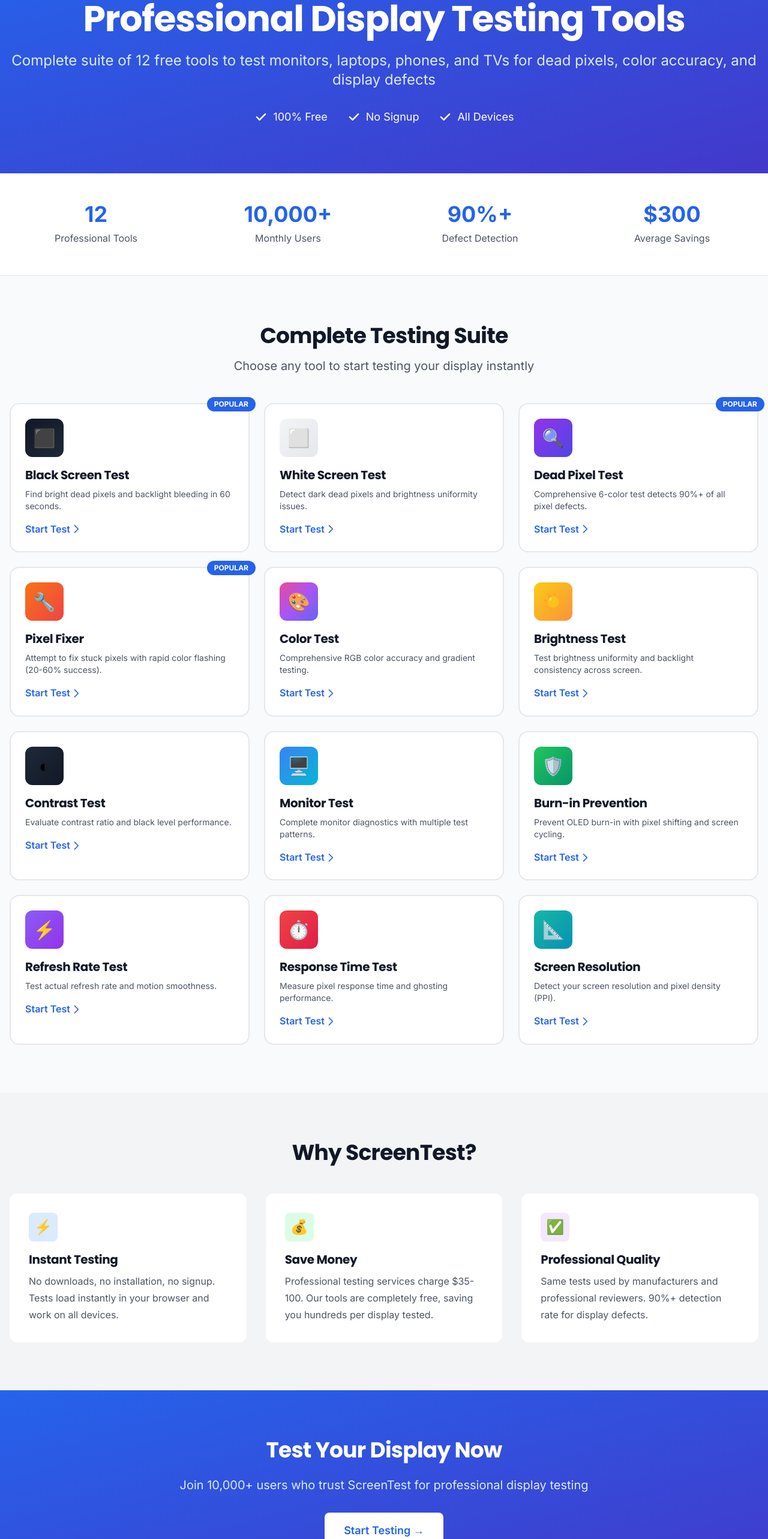
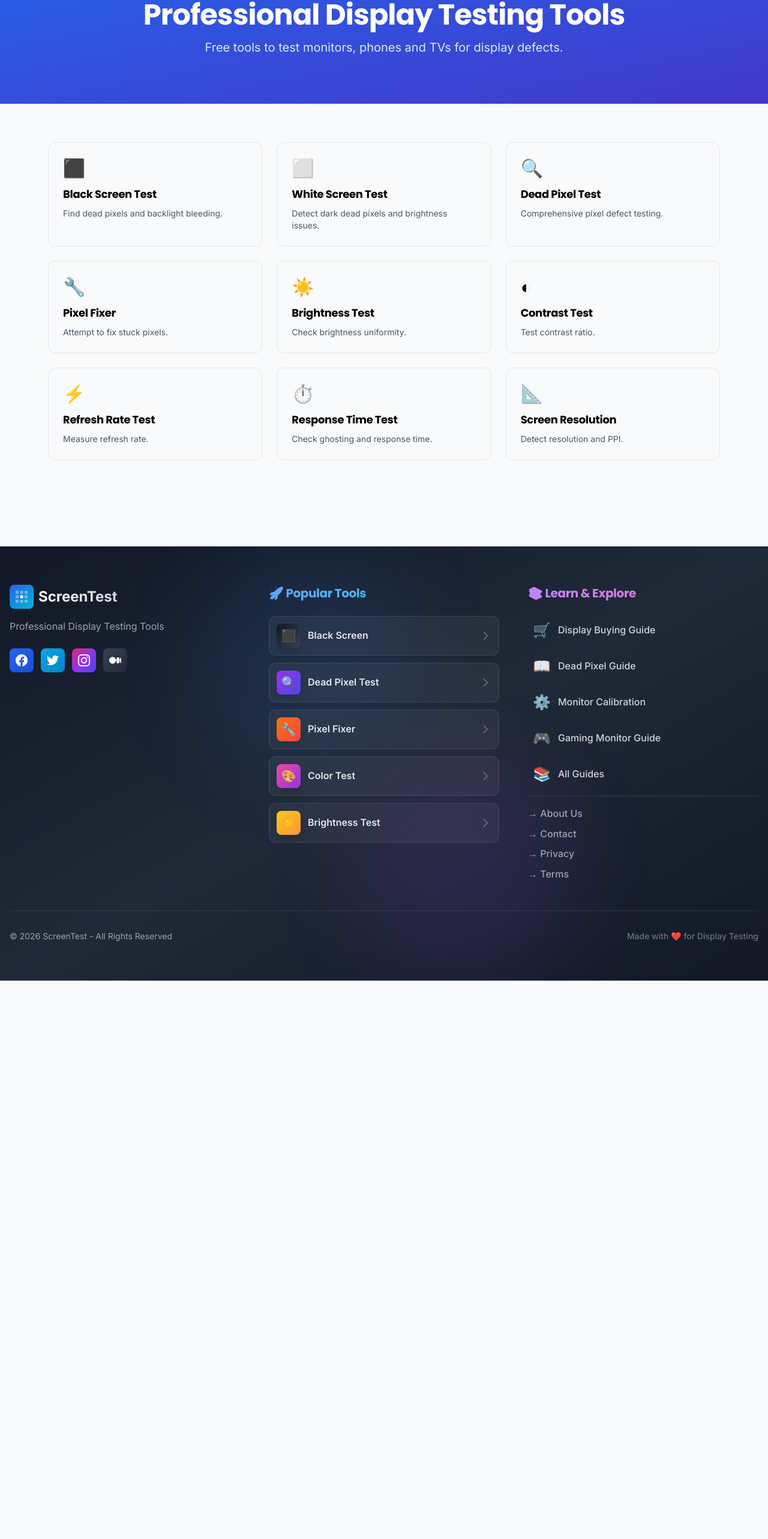
Before and after one commit to testscreentool-lgtm/screentest-io, a Next.js app: page / in a window 1280 px wide. Shown: the part 144-2710 px from the top of the page at 60% size. After the commit the page ends 1779 px from the top, so only its background shows below. Built offline with nearby package versions, Linux system fonts and the light colour scheme.

Commit message:
Update page.tsx
update schema

```diff
--- a/app/page.tsx
+++ b/app/page.tsx
@@ -1,268 +1,113 @@
 // File: /app/page.tsx
-// Homepage showcasing all 12 display testing tools
 
-import Link from 'next/link'
-import { Metadata } from 'next'
+import Link from "next/link"
+import type { Metadata } from "next"
 
+// ====== METADATA ======
 export const metadata: Metadata = {
-  title: 'Screen Test - 12 Free Display Testing Tools | ScreenTest',
-  description: 'Test monitors, phones & TVs with 12 professional tools including black screen, white screen & dead pixel tests. Find display defects instantly-free, no download.',
+  title: "ScreenTest – Free Display Testing Tools",
+  description:
+    "Test monitors, phones and TVs with free professional display testing tools. Black screen, white screen, dead pixel and more. No download required.",
+  alternates: {
+    canonical: "https://screentest.io/",
+  },
+  openGraph: {
+    title: "ScreenTest – Free Display Testing Tools",
+    description:
+      "Free professional tools to test monitors, phones and TVs for dead pixels, brightness and color issues.",
+    url: "https://screentest.io/",
+    siteName: "ScreenTest",
+    type: "website",
+  },
+  twitter: {
+    card: "summary_large_image",
+    title: "ScreenTest – Free Display Testing Tools",
+    description:
+      "Free tools to test screens for dead pixels, brightness and display defects.",
+  },
 }
 
+// ====== JSON-LD SCHEMA ======
+function JsonLd() {
+  const schema = {
+    "@context": "https://schema.org",
+    "@graph": [
+      {
+        "@type": "Organization",
+        "@id": "https://screentest.io/#organization",
+        name: "ScreenTest",
+        url: "https://screentest.io/",
+        logo: "https://screentest.io/logo.png",
+      },
+      {
+        "@type": "WebSite",
+        "@id": "https://screentest.io/#website",
+        url: "https://screentest.io/",
+        name: "ScreenTest",
+        publisher: {
+          "@id": "https://screentest.io/#organization",
+        },
+        potentialAction: {
+          "@type": "SearchAction",
+          target: "https://screentest.io/search?q={search_term_string}",
+          "query-input": "required name=search_term_string",
+        },
+      },
+    ],
+  }
+
+  return (
+    <script
+      type="application/ld+json"
+      dangerouslySetInnerHTML={{ __html: JSON.stringify(schema) }}
+    />
+  )
+}
+
+// ====== PAGE ======
 export default function HomePage() {
   const tools = [
-    {
-      name: 'Black Screen Test',
-      href: '/black-screen',
-      description: 'Find bright dead pixels and backlight bleeding in 60 seconds.',
-      icon: '⬛',
-      color: 'from-gray-900 to-gray-800',
-      popular: true
-    },
-    {
-      name: 'White Screen Test',
-      href: '/white-screen',
-      description: 'Detect dark dead pixels and brightness uniformity issues.',
-      icon: '⬜',
-      color: 'from-gray-100 to-gray-200',
-      textDark: true
-    },
-    {
-      name: 'Dead Pixel Test',
-      href: '/dead-pixel-test',
-      description: 'Comprehensive 6-color test detects 90%+ of all pixel defects.',
-      icon: '🔍',
-      color: 'from-purple-600 to-indigo-600',
-      popular: true
-    },
-    {
-      name: 'Pixel Fixer',
-      href: '/pixel-fixer',
-      description: 'Attempt to fix stuck pixels with rapid color flashing (20-60% success).',
-      icon: '🔧',
-      color: 'from-orange-500 to-red-500',
-      popular: true
-    },
-    {
-      name: 'Color Test',
-      href: '/color-test',
-      description: 'Comprehensive RGB color accuracy and gradient testing.',
-      icon: '🎨',
-      color: 'from-pink-500 via-purple-500 to-indigo-500'
-    },
-    {
-      name: 'Brightness Test',
-      href: '/brightness-test',
-      description: 'Test brightness uniformity and backlight consistency across screen.',
-      icon: '☀️',
-      color: 'from-yellow-400 to-orange-400',
-      textDark: true
-    },
-    {
-      name: 'Contrast Test',
-      href: '/contrast-test',
-      description: 'Evaluate contrast ratio and black level performance.',
-      icon: '◐',
-      color: 'from-gray-800 to-gray-900'
-    },
-    {
-      name: 'Monitor Test',
-      href: '/monitor-test',
-      description: 'Complete monitor diagnostics with multiple test patterns.',
-      icon: '🖥️',
-      color: 'from-blue-500 to-cyan-500'
-    },
-    {
-      name: 'Burn-in Prevention',
-      href: '/burn-in-prevention',
-      description: 'Prevent OLED burn-in with pixel shifting and screen cycling.',
-      icon: '🛡️',
-      color: 'from-green-500 to-emerald-600'
-    },
-    {
-      name: 'Refresh Rate Test',
-      href: '/refresh-rate-test',
-      description: 'Test actual refresh rate and motion smoothness.',
-      icon: '⚡',
-      color: 'from-violet-500 to-purple-600'
-    },
-    {
-      name: 'Response Time Test',
-      href: '/response-time-test',
-      description: 'Measure pixel response time and ghosting performance.',
-      icon: '⏱️',
-      color: 'from-red-500 to-rose-600'
-    },
-    {
-      name: 'Screen Resolution',
-      href: '/screen-resolution',
-      description: 'Detect your screen resolution and pixel density (PPI).',
-      icon: '📐',
-      color: 'from-teal-500 to-cyan-600'
-    }
+    { name: "Black Screen Test", href: "/black-screen", description: "Find dead pixels and backlight bleeding.", icon: "⬛" },
+    { name: "White Screen Test", href: "/white-screen", description: "Detect dark dead pixels and brightness issues.", icon: "⬜" },
+    { name: "Dead Pixel Test", href: "/dead-pixel-test", description: "Comprehensive pixel defect testing.", icon: "🔍" },
+    { name: "Pixel Fixer", href: "/pixel-fixer", description: "Attempt to fix stuck pixels.", icon: "🔧" },
+    { name: "Brightness Test", href: "/brightness-test", description: "Check brightness uniformity.", icon: "☀️" },
+    { name: "Contrast Test", href: "/contrast-test", description: "Test contrast ratio.", icon: "◐" },
+    { name: "Refresh Rate Test", href: "/refresh-rate-test", description: "Measure refresh rate.", icon: "⚡" },
+    { name: "Response Time Test", href: "/response-time-test", description: "Check ghosting and response time.", icon: "⏱️" },
+    { name: "Screen Resolution", href: "/screen-resolution", description: "Detect resolution and PPI.", icon: "📐" },
   ]
 
   return (
     <div className="min-h-screen">
-      {/* Hero Section */}
-      <section className="bg-gradient-to-br from-blue-600 to-indigo-700 text-white py-20">
-        <div className="max-w-7xl mx-auto px-4 text-center">
-          <h1 className="text-5xl md:text-6xl font-bold mb-6">
+
+      {/* Inject Schema once */}
+      <JsonLd />
+
+      {/* Hero */}
+      <section className="bg-gradient-to-br from-blue-600 to-indigo-700 text-white py-20 text-center">
+        <h1 className="text-5xl font-bold mb-4">
           Professional Display Testing Tools
         </h1>
-          <p className="text-xl md:text-2xl mb-8 text-blue-100">
-            Complete suite of 12 free tools to test monitors, laptops, phones, and TVs for dead pixels, color accuracy, and display defects
+        <p className="text-xl text-blue-100">
+          Free tools to test monitors, phones and TVs for display defects.
         </p>
-          <div className="flex items-center justify-center gap-8 text-lg">
-            <span className="flex items-center gap-2">
-              <svg className="w-6 h-6" fill="currentColor" viewBox="0 0 20 20">
-                <path fillRule="evenodd" d="M16.707 5.293a1 1 0 010 1.414l-8 8a1 1 0 01-1.414 0l-4-4a1 1 0 011.414-1.414L8 12.586l7.293-7.293a1 1 0 011.414 0z" clipRule="evenodd" />
-              </svg>
-              100% Free
-            </span>
-            <span className="flex items-center gap-2">
-              <svg className="w-6 h-6" fill="currentColor" viewBox="0 0 20 20">
-                <path fillRule="evenodd" d="M16.707 5.293a1 1 0 010 1.414l-8 8a1 1 0 01-1.414 0l-4-4a1 1 0 011.414-1.414L8 12.586l7.293-7.293a1 1 0 011.414 0z" clipRule="evenodd" />
-              </svg>
-              No Signup
-            </span>
-            <span className="flex items-center gap-2">
-              <svg className="w-6 h-6" fill="currentColor" viewBox="0 0 20 20">
-                <path fillRule="evenodd" d="M16.707 5.293a1 1 0 010 1.414l-8 8a1 1 0 01-1.414 0l-4-4a1 1 0 011.414-1.414L8 12.586l7.293-7.293a1 1 0 011.414 0z" clipRule="evenodd" />
-              </svg>
-              All Devices
-            </span>
-          </div>
-        </div>
       </section>
 
-      {/* Stats Section */}
-      <section className="bg-white py-12 border-b border-gray-200">
-        <div className="max-w-7xl mx-auto px-4">
-          <div className="grid grid-cols-1 md:grid-cols-4 gap-8 text-center">
-            <div>
-              <div className="text-4xl font-bold text-blue-600 mb-2">12</div>
-              <div className="text-gray-600">Professional Tools</div>
-            </div>
-            <div>
-              <div className="text-4xl font-bold text-blue-600 mb-2">10,000+</div>
-              <div className="text-gray-600">Monthly Users</div>
-            </div>
-            <div>
-              <div className="text-4xl font-bold text-blue-600 mb-2">90%+</div>
-              <div className="text-gray-600">Defect Detection</div>
-            </div>
-            <div>
-              <div className="text-4xl font-bold text-blue-600 mb-2">$300</div>
-              <div className="text-gray-600">Average Savings</div>
-            </div>
-          </div>
-        </div>
-      </section>
-
-      {/* Tools Grid */}
-      <section id="tools" className="py-20">
-        <div className="max-w-7xl mx-auto px-4">
-          <h2 className="text-4xl font-bold text-center text-gray-900 mb-4">
-            Complete Testing Suite
-          </h2>
-          <p className="text-xl text-center text-gray-600 mb-12">
-            Choose any tool to start testing your display instantly
-          </p>
-
-          <div className="grid grid-cols-1 md:grid-cols-2 lg:grid-cols-3 gap-6">
+      {/* Tools */}
+      <section id="tools" className="py-16">
+        <div className="max-w-6xl mx-auto grid md:grid-cols-3 gap-6 px-4">
           {tools.map((tool) => (
             <Link
               key={tool.href}
               href={tool.href}
-                className="group relative bg-white rounded-2xl border-2 border-gray-200 p-6 hover:border-blue-500 hover:shadow-xl transition-all duration-300"
+              className="border rounded-xl p-6 hover:border-blue-500 hover:shadow-lg transition"
             >
-                {tool.popular && (
-                  <div className="absolute -top-3 -right-3 bg-blue-600 text-white text-xs font-bold px-3 py-1 rounded-full">
-                    POPULAR
-                  </div>
-                )}
-
-                <div className={`w-16 h-16 rounded-xl bg-gradient-to-br ${tool.color} flex items-center justify-center text-3xl mb-4 ${tool.textDark ? 'text-gray-800' : ''}`}>
-                  {tool.icon}
-                </div>
-
-                <h3 className="text-xl font-bold text-gray-900 mb-2 group-hover:text-blue-600 transition">
-                  {tool.name}
-                </h3>
-
-                <p className="text-gray-600 text-sm mb-4">
-                  {tool.description}
-                </p>
-
-                <div className="flex items-center text-blue-600 font-semibold group-hover:gap-2 transition-all">
-                  Start Test
-                  <svg className="w-5 h-5 group-hover:translate-x-1 transition-transform" fill="none" stroke="currentColor" viewBox="0 0 24 24">
-                    <path strokeLinecap="round" strokeLinejoin="round" strokeWidth={2} d="M9 5l7 7-7 7" />
-                  </svg>
-                </div>
+              <div className="text-3xl mb-3">{tool.icon}</div>
+              <h3 className="font-bold text-lg mb-2">{tool.name}</h3>
+              <p className="text-gray-600 text-sm">{tool.description}</p>
             </Link>
           ))}
-          </div>
-        </div>
-      </section>
-
-      {/* Features Section */}
-      <section className="bg-gray-100 py-20">
-        <div className="max-w-7xl mx-auto px-4">
-          <h2 className="text-4xl font-bold text-center text-gray-900 mb-12">
-            Why ScreenTest?
-          </h2>
-
-          <div className="grid grid-cols-1 md:grid-cols-3 gap-8">
-            <div className="bg-white rounded-xl p-8">
-              <div className="w-12 h-12 bg-blue-100 rounded-lg flex items-center justify-center text-2xl mb-4">
-                ⚡
-              </div>
-              <h3 className="text-xl font-bold text-gray-900 mb-2">Instant Testing</h3>
-              <p className="text-gray-600">
-                No downloads, no installation, no signup. Tests load instantly in your browser and work on all devices.
-              </p>
-            </div>
-
-            <div className="bg-white rounded-xl p-8">
-              <div className="w-12 h-12 bg-green-100 rounded-lg flex items-center justify-center text-2xl mb-4">
-                💰
-              </div>
-              <h3 className="text-xl font-bold text-gray-900 mb-2">Save Money</h3>
-              <p className="text-gray-600">
-                Professional testing services charge $35-100. Our tools are completely free, saving you hundreds per display tested.
-              </p>
-            </div>
-
-            <div className="bg-white rounded-xl p-8">
-              <div className="w-12 h-12 bg-purple-100 rounded-lg flex items-center justify-center text-2xl mb-4">
-                ✅
-              </div>
-              <h3 className="text-xl font-bold text-gray-900 mb-2">Professional Quality</h3>
-              <p className="text-gray-600">
-                Same tests used by manufacturers and professional reviewers. 90%+ detection rate for display defects.
-              </p>
-            </div>
-          </div>
-        </div>
-      </section>
-
-      {/* CTA Section */}
-      <section className="bg-gradient-to-br from-blue-600 to-indigo-700 text-white py-20">
-        <div className="max-w-4xl mx-auto px-4 text-center">
-          <h2 className="text-4xl font-bold mb-6">
-            Test Your Display Now
-          </h2>
-          <p className="text-xl mb-8 text-blue-100">
-            Join 10,000+ users who trust ScreenTest for professional display testing
-          </p>
-          <Link
-            href="/black-screen"
-            className="inline-block bg-white text-blue-600 px-8 py-4 rounded-lg text-lg font-semibold hover:bg-gray-100 transition"
-          >
-            Start Testing →
-          </Link>
         </div>
       </section>
     </div>
```
Lines whose indentation alone changed are shown as unchanged.
